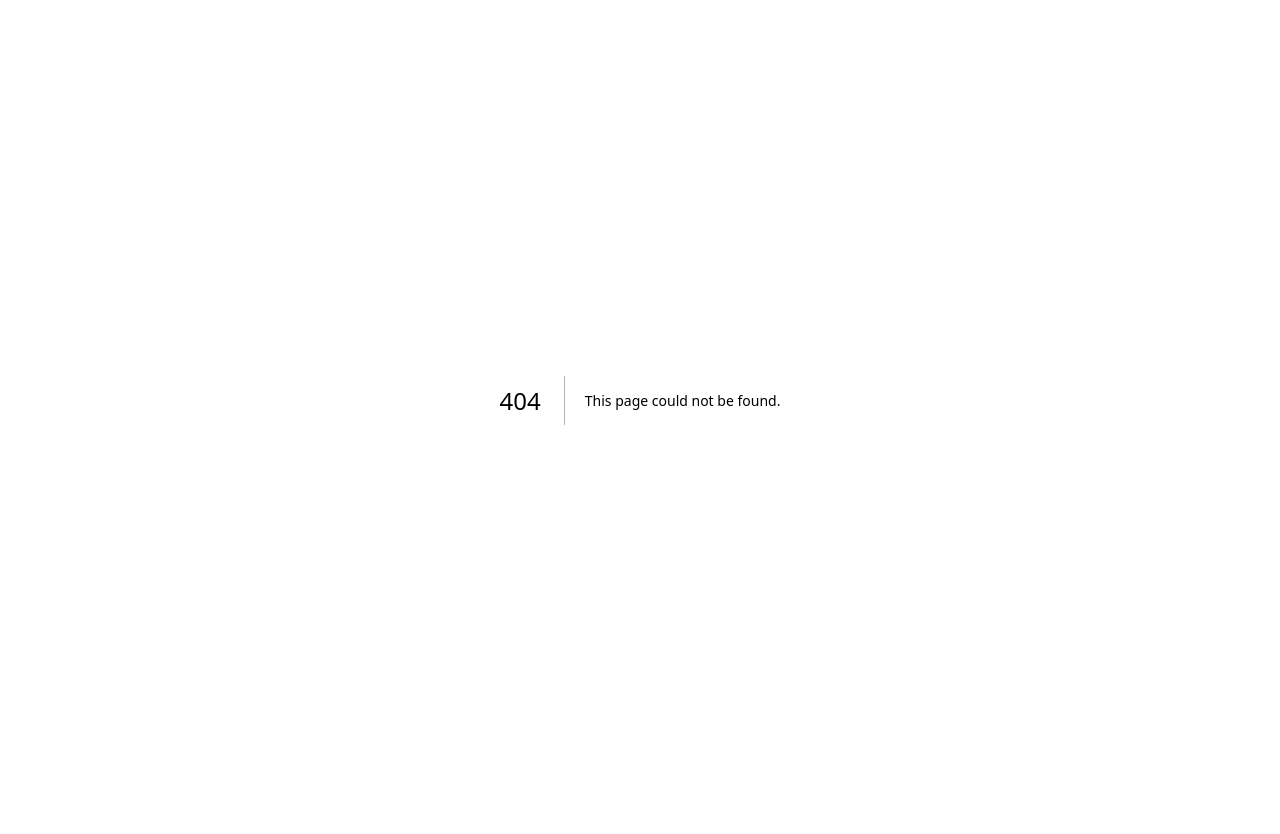
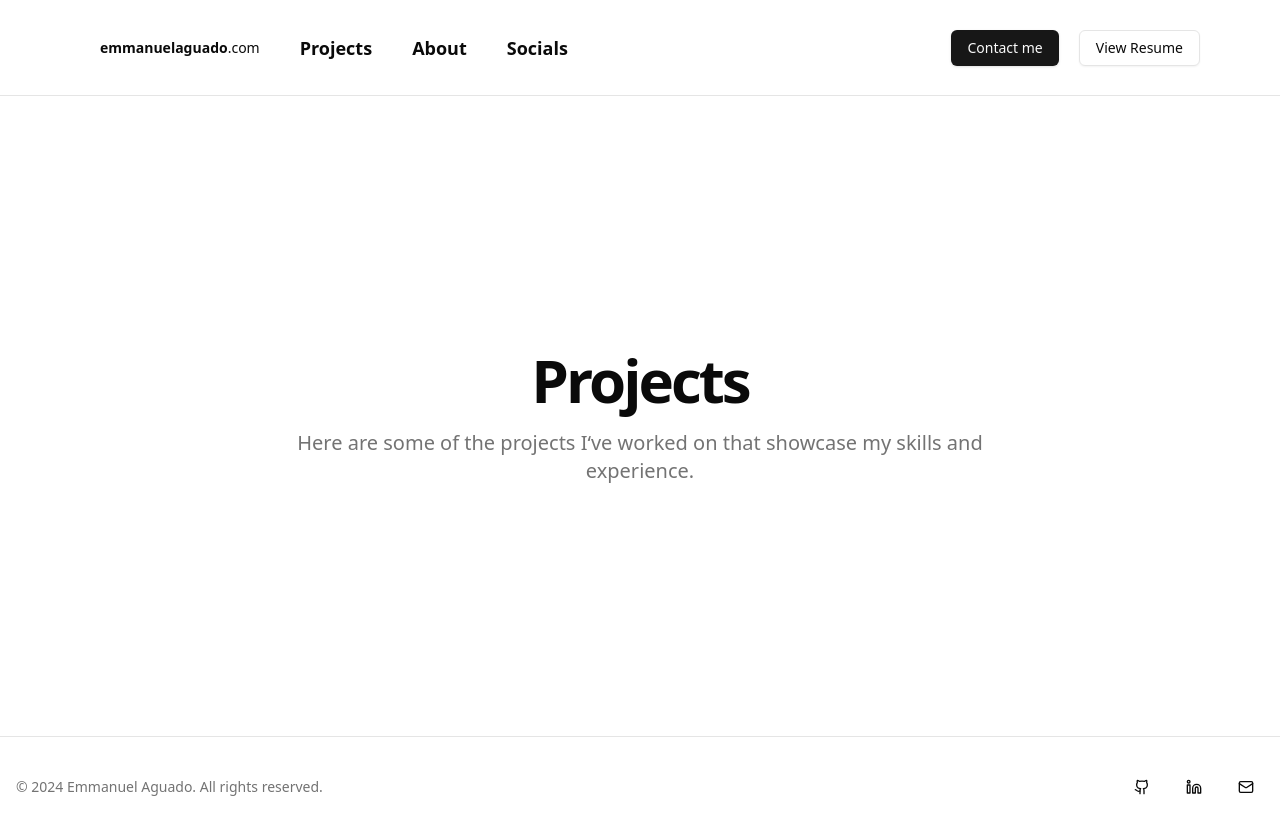
Before and after one commit to icecubes99/emmanuelaguado, a Next.js app: page /projects in a window 1280 px wide. Before the commit this address had no page. Shown: the top 834 px of the page. Before the commit the page ends 800 px from the top, so only its background shows below. Built offline with nearby package versions, Linux system fonts and the light colour scheme.

Commit message:
added universal layout to landing page

```diff
--- a/app/page.tsx
+++ b/app/page.tsx
@@ -3,16 +3,18 @@ import HeroAboutMeSection from "@/components/hero-about-me-section";
 import HeroCallToActionSection from "@/components/hero-call-to-action-section";
 import HeroProjectsSection from "@/components/hero-projects-section";
 import HeroSection from "@/components/hero-section";
+import UniversalLayout from "@/components/margin";
 import NavBar from "@/components/navbar";
 
 export default function Home() {
   return (
     <div>
       <NavBar />
-
-      <HeroSection />
-      <HeroProjectsSection />
-      <HeroAboutMeSection />
+      <UniversalLayout>
+        <HeroSection />
+        <HeroProjectsSection />
+        <HeroAboutMeSection />
+      </UniversalLayout>
       <HeroCallToActionSection />
 
       <Footer />
--- /dev/null
+++ b/app/projects/page.tsx
@@ -0,0 +1,16 @@
+import Footer from '@/components/footer'
+import NavBar from '@/components/navbar'
+import ProjectsHeroSection from '@/components/projects-hero-section'
+import React from 'react'
+
+const page = () => {
+    return (
+        <div>
+            <NavBar />
+            <ProjectsHeroSection />
+            <Footer />
+        </div>
+    )
+}
+
+export default page
--- a/components/navbar.tsx
+++ b/components/navbar.tsx
@@ -8,7 +8,9 @@ const NavBar = () => {
         <header className='md:sticky h-24 px-6 md:px-20 flex flex-row items-center justify-between top-0 z-50 w-full border-b bg-background/95 backdrop-blur supports-[backdrop-filter]:bg-background/60'>
             <div className='flex flex-row gap-5 items-center'>
                 <div className='p-5 text-sm'>
-                    <span className='font-extrabold'>emmanuelaguado</span>.com
+                    <Link href={"/"}>
+                        <span className='font-extrabold'>emmanuelaguado</span>.com
+                    </Link>
                 </div>
                 <div className='hidden md:flex gap-10'>
                     {
--- /dev/null
+++ b/components/projects-hero-section.tsx
@@ -0,0 +1,18 @@
+import React from 'react'
+
+const ProjectsHeroSection = () => {
+    return (
+        <main className="container mx-auto px-4">
+            <div className="flex flex-col items-center justify-center min-h-[80vh] text-center gap-4">
+                <h1 className="text-center text-3xl font-bold leading-tight tracking-tighter md:text-6xl lg:leading-[1.1]">
+                    Projects
+                </h1>
+                <p className="max-w-[750px] text-center text-lg text-muted-foreground sm:text-xl">
+                    Here are some of the projects I&lsquo;ve worked on that showcase my skills and experience.
+                </p>
+            </div>
+        </main>
+    )
+}
+
+export default ProjectsHeroSection
```
